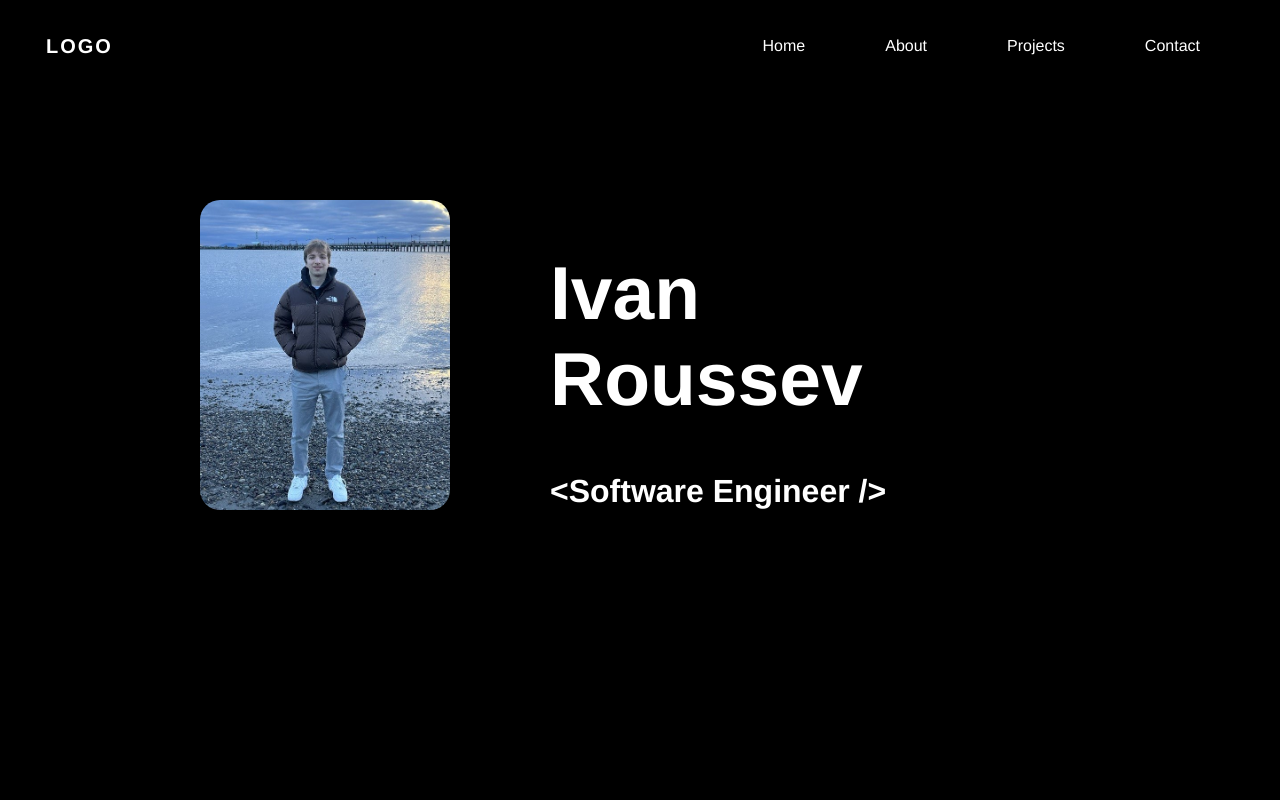
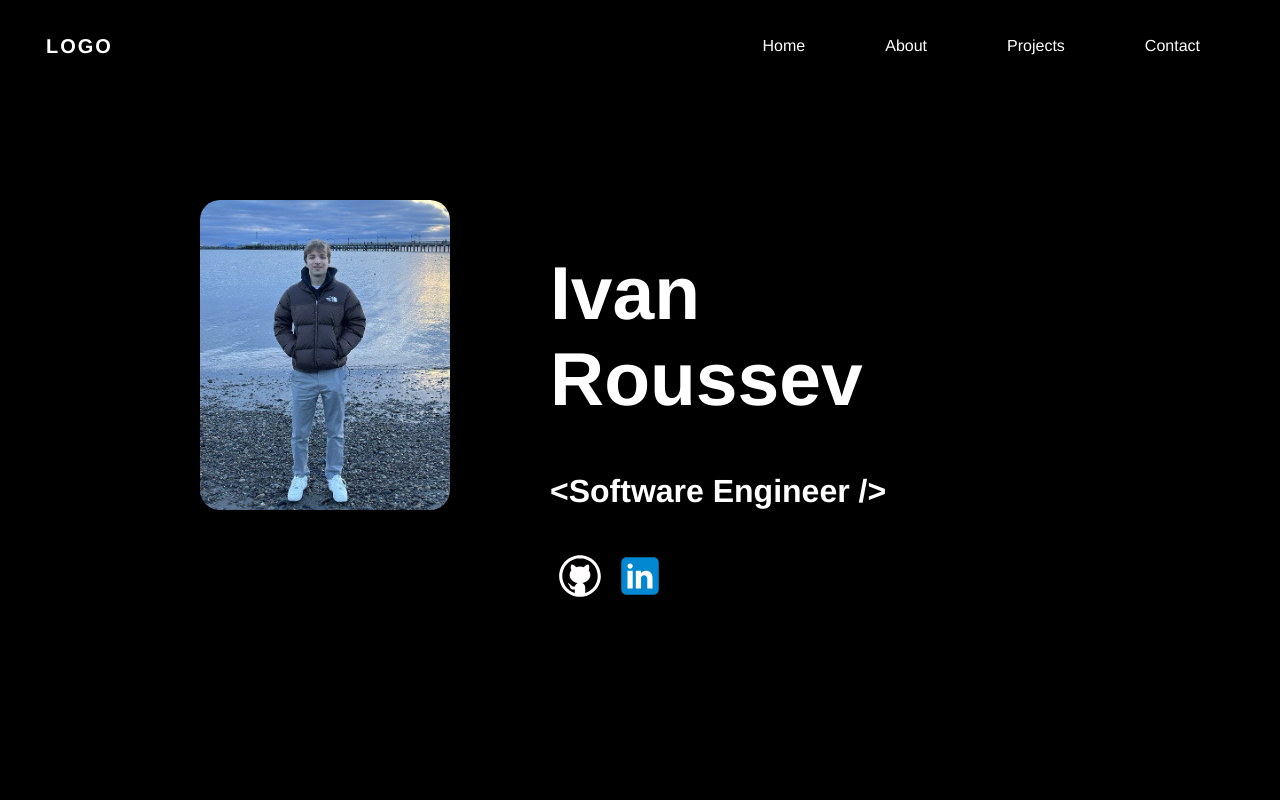
Before and after one commit to IvanRoussev/ivanroussev.com, a React (Create React App) app: page / in a window 1280 px wide. Shown: the top 800 px of the page. Built offline with nearby package versions, Linux system fonts and the light colour scheme.

Commit message:
added a few icons

```diff
--- a/src/App.css
+++ b/src/App.css
@@ -101,6 +101,11 @@
   width: 250px;
   height: auto;
   border-radius: 20px;
+}
+
+.social-icons img {
+  margin: 20px 5px 0px 5px;
+  width: 50px;
 }
 
 .software-engineer-title {
--- a/src/components/Home.js
+++ b/src/components/Home.js
@@ -1,5 +1,7 @@
 import Navbar from './Navbar';
 import ivanPic from '../images/ivan1.jpg';
+import githubIcon from '../images/github.svg';
+import linkedinIcon from '../images/linkedin.svg';
 
 function Home() {
   return (
@@ -19,6 +21,17 @@
             <h1 className='software-engineer-title'>
               {'<Software Engineer />'}
             </h1>
+            <div className='social-icons'>
+              <a href='https://github.com/IvanRoussev' target='_blank'>
+                <img src={githubIcon} alt='github-icons' />
+              </a>
+              <a
+                href='https://www.linkedin.com/in/ivan-roussev/'
+                target='_blank'
+              >
+                <img src={linkedinIcon} alt='linkedin-icons' />
+              </a>
+            </div>
           </div>
         </div>
       </div>
```
Also changed, not shown: src/images/github.svg (added), src/images/linkedin.svg (added).
